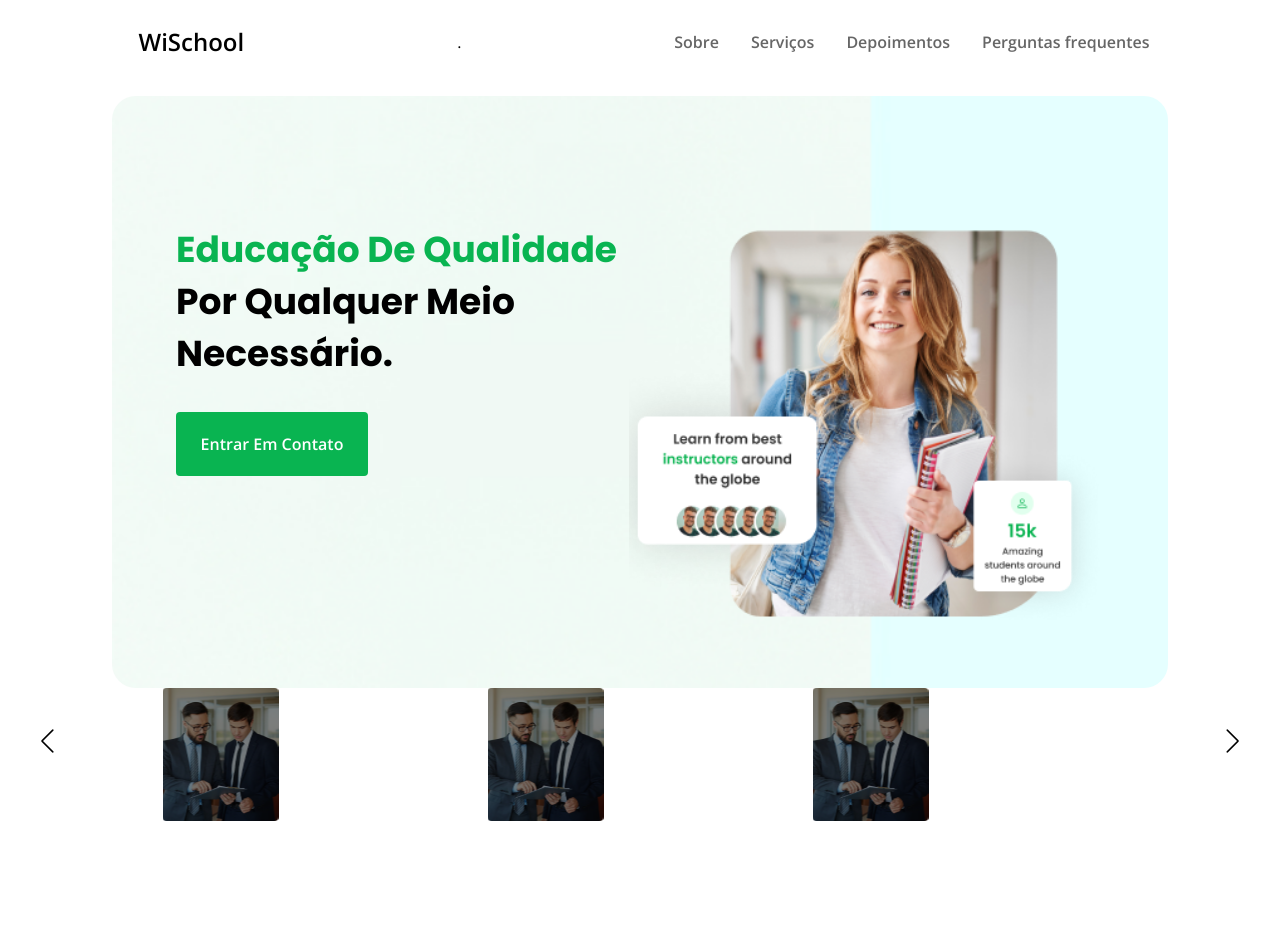
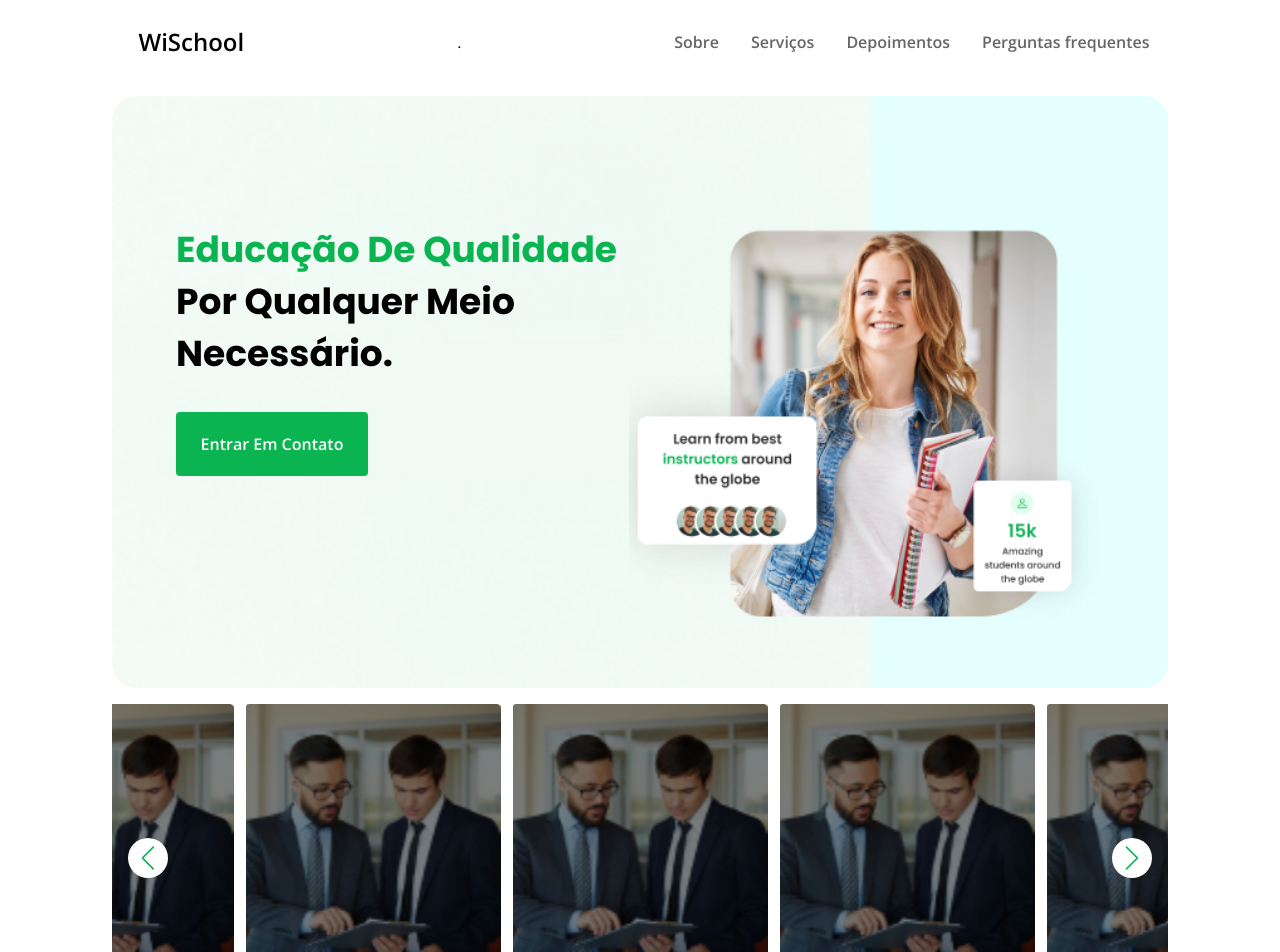
Before and after one commit to ItamarJoire/saint-helena, a React (Vite) app: page / in a window 1280 px wide. Shown: the top 952 px of the page. Before the commit the page ends 821 px from the top, so only its background shows below. Built offline with nearby package versions, Linux system fonts and the light colour scheme.

Commit message:
Carousel

```diff
--- a/src/components/Carousel.jsx
+++ b/src/components/Carousel.jsx
@@ -7,6 +7,18 @@ import 'swiper/swiper-bundle.css';
 import 'swiper/css/navigation';
 
 import Img1 from '../assets/img-1.png'
+
+const Imgs = [
+  { src: Img1, alt: '' },
+  { src: Img1, alt: '' },
+  { src: Img1, alt: '' },
+  { src: Img1, alt: '' },
+  { src: Img1, alt: '' },
+  { src: Img1, alt: '' },
+  { src: Img1, alt: '' },
+  { src: Img1, alt: '' },
+  { src: Img1, alt: '' },
+]
 
 export function Carousel(){
   const [navigationEnabled, setNavigationEnabled] = useState(true);
@@ -33,52 +45,33 @@ export function Carousel(){
     <Swiper
       style={{
         '--swiper-navigation-size': '24px',
-        '--swiper-navigation-top-offset': '40%',
-        '--swiper-navigation-sides-offset': '40px',
-        '--swiper-navigation-color': '#000',
+        '--swiper-navigation-top-offset': '50%',
+        '--swiper-navigation-sides-offset': '16px',
+        // '--swiper-navigation-color': '#09B451',
       }}
 
-      className='mySwiper'
-      spaceBetween={20}
+      className='mySwiper my-4 mx-6 md:mx-16 lg:mx-28'
+      spaceBetween={12}
       slidesPerView={4}
       loop={true}
       autoplay={{ delay: 4000, disableOnInteraction: false }}
       centeredSlides={true}
       modules={[Navigation, Autoplay ]}
       navigation={navigationEnabled ? true : false}
-      // pagination={{ enabled: navigationEnabled ? false : true }}
       breakpoints={{
-        640: { slidesPerView: 2 },
-        768: { slidesPerView: 3 },
-        1024:{ slidesPerView: 4 },
+        640: { slidesPerView: 3 },
+        768: { slidesPerView: 4 },
       }}
     >
-      <SwiperSlide>
-        <div>
-          <img className='rounded' src={Img1} alt="" />
-        </div>
-      </SwiperSlide>
-      <SwiperSlide>
-        <div>
-          <img className='rounded' src={Img1} alt="" />
-        </div>
-      </SwiperSlide>
-      <SwiperSlide>
-        <div>
-          <img className='rounded' src={Img1} alt="" />
-        </div>
-      </SwiperSlide>
-      <SwiperSlide>
-        <div>
-          <img className='rounded' src={Img1} alt="" />
-        </div>
-      </SwiperSlide>
-      <SwiperSlide>
-        <div>
-          <img className='rounded' src={Img1} alt="" />
-        </div>
-      </SwiperSlide>
-
+      {
+        Imgs.map((img, index) => (
+          <SwiperSlide key={index}>
+            <div>
+              <img className='rounded sm:w-[500px]' src={img.src} alt={img.alt} />
+            </div>
+          </SwiperSlide>
+        ))
+      }
     </Swiper>
   );
 };
--- a/src/index.css
+++ b/src/index.css
@@ -5,3 +5,13 @@
 body{
   font-family: 'Open Sans', sans-serif;
 }
+
+.swiper-button-next,
+.swiper-button-prev {
+    background-color: #fff;
+    color: #09B451;
+    border-radius: 50%;
+    width: 40px;
+    height: 40px;
+    font-size: 24px;
+  }
```
